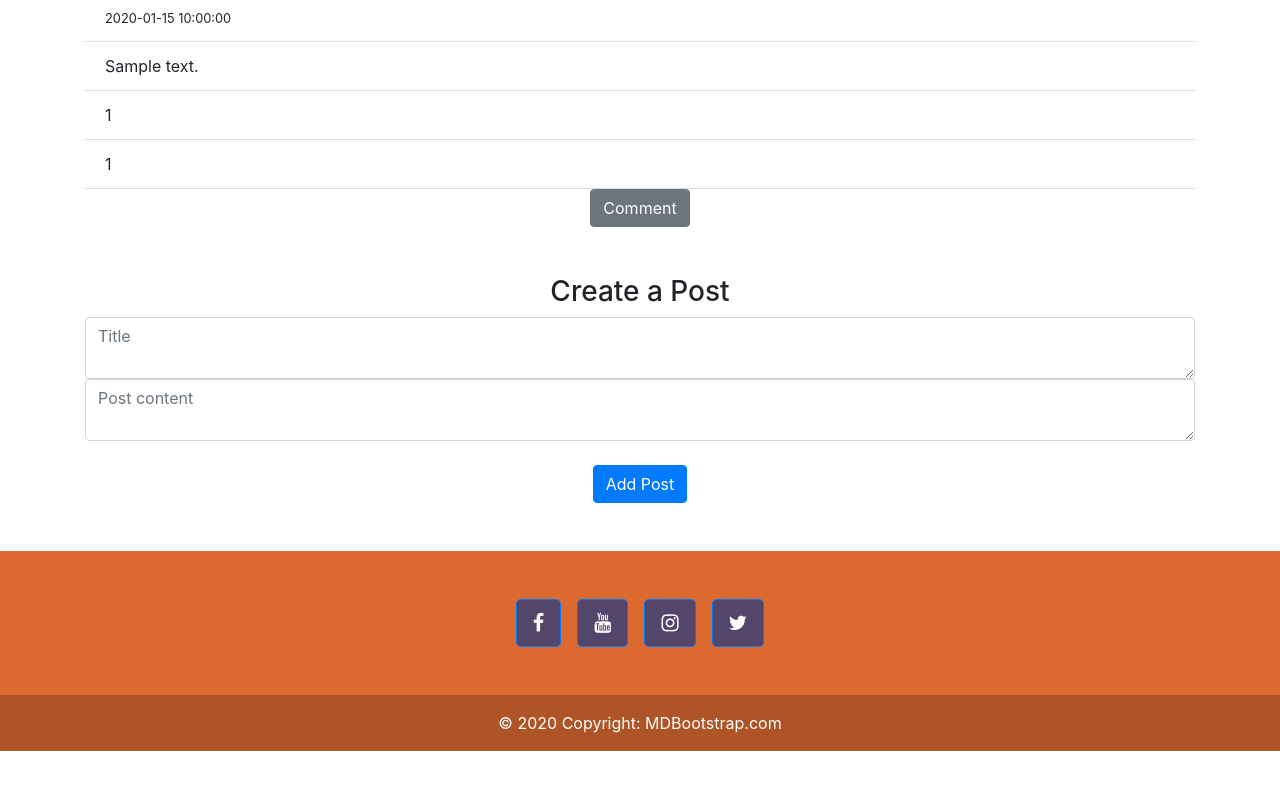
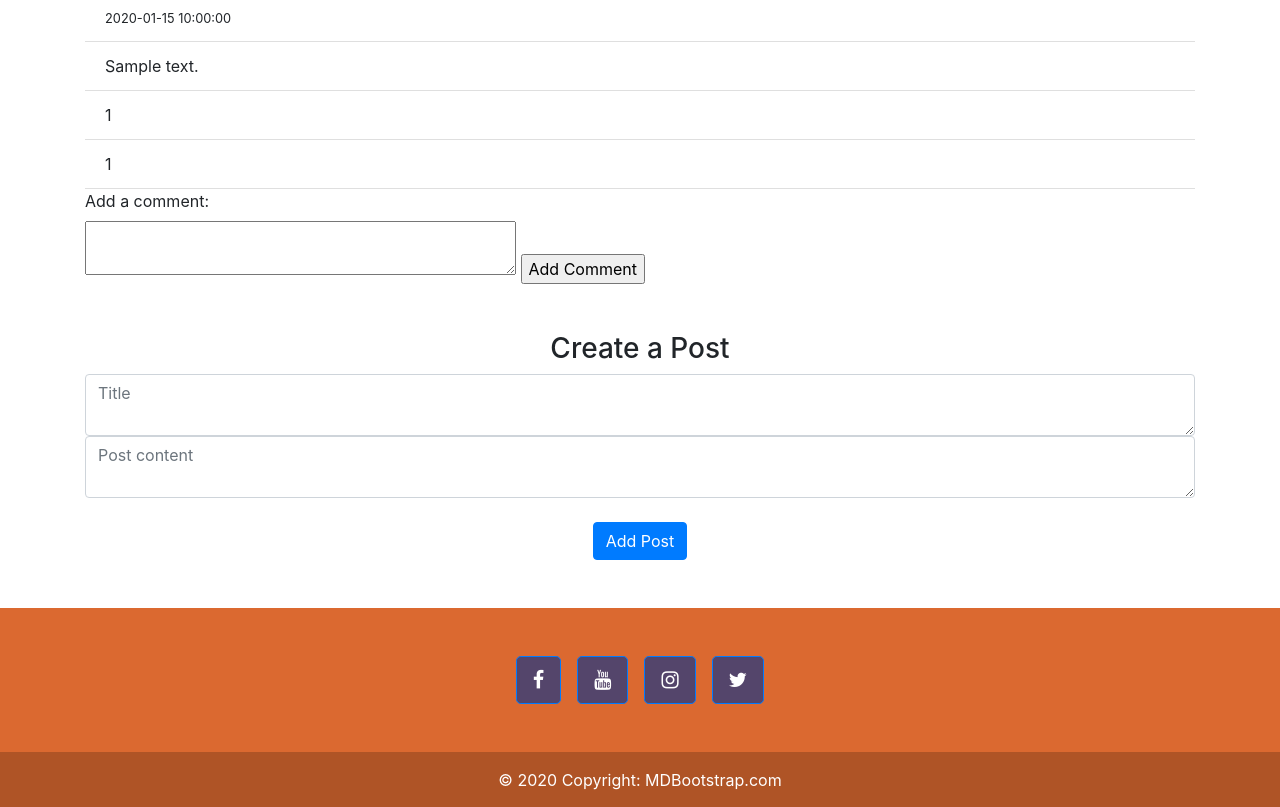
Before and after one commit to RyeGeorge/CS203-Investigative-Studio-1, a Flask app: page /forum in a window 1280 px wide. Shown: the part 189-996 px from the top of the page. Before the commit the page ends 940 px from the top, so only its background shows below. Run offline with Flask 3, Linux system fonts and the light colour scheme; a user stored in the database is signed in; tables that the repository leaves empty hold one stand-in row (values such as "Sample post"); some libraries are stand-ins or nearby versions.

Commit message:
modified:   website/__init__.py 	modified:   website/models.py 	modified:   website/templates/forum.html 	modified:   website/views.py commit

```diff
--- a/website/__init__.py
+++ b/website/__init__.py
@@ -20,7 +20,7 @@ def create_app():
     app.register_blueprint(views, url_prefix='/')
     app.register_blueprint(auth, url_prefix='/')
 
-    from .models import User, Post
+    from .models import User, Post, Comment
 
     with app.app_context():
         db.create_all()
--- a/website/templates/forum.html
+++ b/website/templates/forum.html
@@ -19,7 +19,12 @@
     <li class="list-group-item">
       {{ post.id}}
     </li>
-    <div align="center">
+    <form method="POST" action="{{ url_for('views.create_comment', post_id=post.id) }}">
+      <label for="comment">Add a comment:</label><br>
+      <textarea id="comment" name="comment" rows="2" cols="40" required></textarea>
+      <input type="submit" value="Add Comment">
+    </form>
+    <!--<div align="center">
       <button id="toggleButton" class="btn btn-secondary">Comment</button>
       <div id="textAreaContainer" style="display: none;">
         <div class="row">
@@ -32,7 +37,7 @@
             </div>
         </div>
       </div>
-    </div>
+    </div>-->
     <br />
     {% endfor %}
   </ul>
@@ -47,7 +52,8 @@
     </div>
   </form>
 
-  <!--<div>
+
+<!--  <div>
     <h1>Forum</h1>
 
     <form method="POST" action="{{ url_for('views.forum') }}">
--- a/website/views.py
+++ b/website/views.py
@@ -1,6 +1,6 @@
 from flask import Blueprint, render_template, request, flash, jsonify, redirect, url_for, send_file
 from flask_login import login_required, current_user
-from .models import Post, User
+from .models import Post, User, Comment
 from . import db
 import json
 
@@ -9,6 +9,8 @@ views = Blueprint('views', __name__)
 @views.route('/', methods=['GET', 'POST'])
 @login_required
 def home():
+
+    print(current_user)
     # Print all data from the Post table
     users = User.query.all()
     for user in users:
@@ -40,15 +42,18 @@ def download():
 @views.route('/forum', methods=['GET', 'POST'])
 @login_required
 def forum():
+    print("Current user" + str(current_user)) #check if current user working
+
     if request.method == 'POST':
         title = request.form['title']
         content = request.form['post']
-        new_post = Post(title=title, content=content)
+        new_post = Post(title=title, content=content, user_id=current_user.id)
         db.session.add(new_post)
         db.session.commit()
 
     posts = Post.query.all()
     return render_template('forum.html', posts=posts, user=current_user)
+
 """ if request.method == 'POST':
         submit_button = request.form.get('submit_button')
 
@@ -79,16 +84,17 @@ def forum():
     return render_template('forum.html', user=current_user)"""
 
 
-"""@views.route('/post/<int:post_id>/comment', methods=['POST'])
+@views.route('/post/<int:post_id>/comment', methods=['POST'])
 @login_required
 def create_comment(post_id):
+    print(post_id) #check post_id working
     comment_content = request.form['comment']
-    post = Post.query.get(post_id)
-    new_comment = Comment(content=comment_content, post=post, user_id=current_user.id)
+    post = post_id
+    new_comment = Comment(content=comment_content, post_id=post_id)
     db.session.add(new_comment)
     db.session.commit()
 
-    return redirect('/forum', user=current_user)"""
+    return redirect('/forum', user=current_user)
 
 @views.route('/game', methods=['GET', 'POST'])
 @login_required
```
Also changed, not shown: website/models.py (+12 -13 lines).
